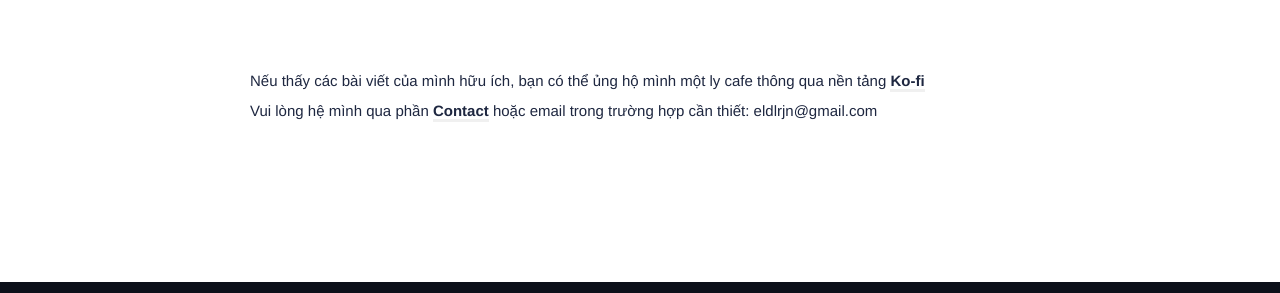
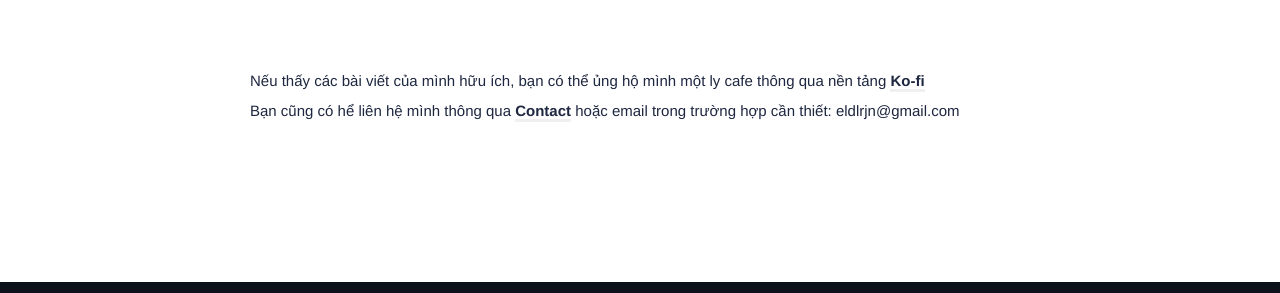
Before and after one commit to ray-ers/ray-ers.github.io, a Jekyll site: the page built from _pages/about.md, in a window 1280 px wide. Shown: the part 767-1060 px from the top of the page. Built offline with Jekyll 4.4.1, drawn with Linux system fonts in a browser that asks for light colours; nearby versions of some CDN libraries.

Commit message:
Update about.md

```diff
--- a/_pages/about.md
+++ b/_pages/about.md
@@ -10,5 +10,5 @@ image:
 <div align="justify">Một chút thông tin về cá nhân: Mình tốt nghiệp đại học Nha Trang năm 2018 với hai học kỳ trao đổi tại Cộng hòa Séc và Đài Loan thông qua Erasmus+ Mobility và Taiwan TEEP. Sau một năm gap year, mình nhận được hai học bổng Đài Loan từ Bộ Giáo Dục (MOE) và Quỹ Hợp tác Phát Triển Đài Loan (ICDF) cho chương trình thạc sĩ môi trường tại Feng Chia University và National Central University. Năm 2022, mình trở thành ứng viên tiến sĩ tại Université Gustave Eiffel và Vietnamese-German University với cofund fellowship từ Marie Skłodowska-Curie Actions. Định hướng nghiên cứu của mình tập trung tới dịch vụ sinh thái đô thị. </div>
 <br>
 <div align="justify"> Nếu thấy các bài viết của mình hữu ích, bạn có thể ủng hộ mình một ly cafe thông qua nền tảng <a href="https://ko-fi.com/kienphamtrung"><b>Ko-fi</b></a> </div>
-<div align="justify"> Vui lòng hệ mình qua phần <a href="https://kien-pham.com/contact/"><b>Contact</b></a> hoặc email trong trường hợp cần thiết: eldlrjn@gmail.com </div>
+<div align="justify"> Bạn cũng có hể liên hệ mình thông qua <a href="https://kien-pham.com/contact/"><b>Contact</b></a> hoặc email trong trường hợp cần thiết: eldlrjn@gmail.com </div>
 <br><br>
```
